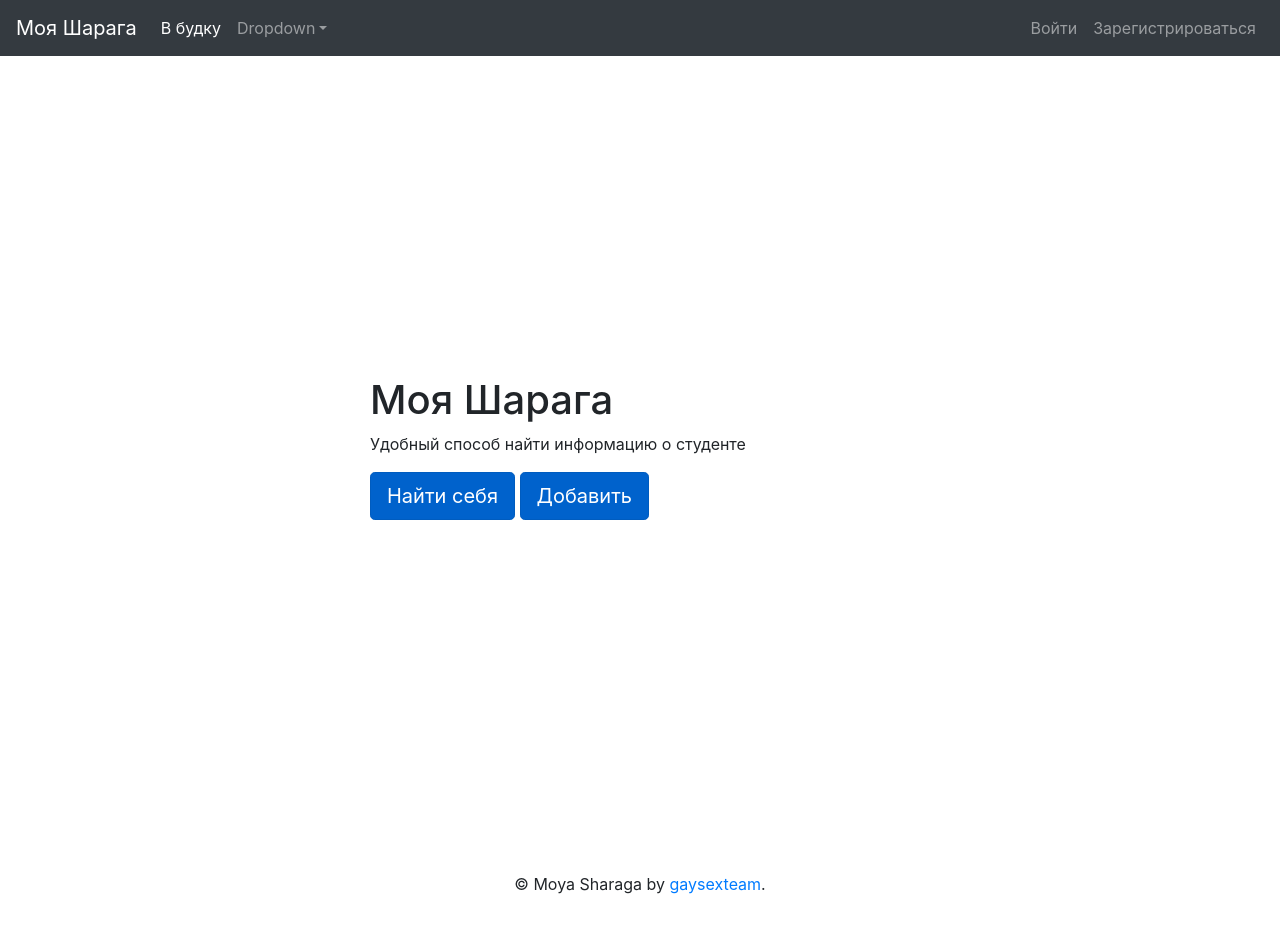
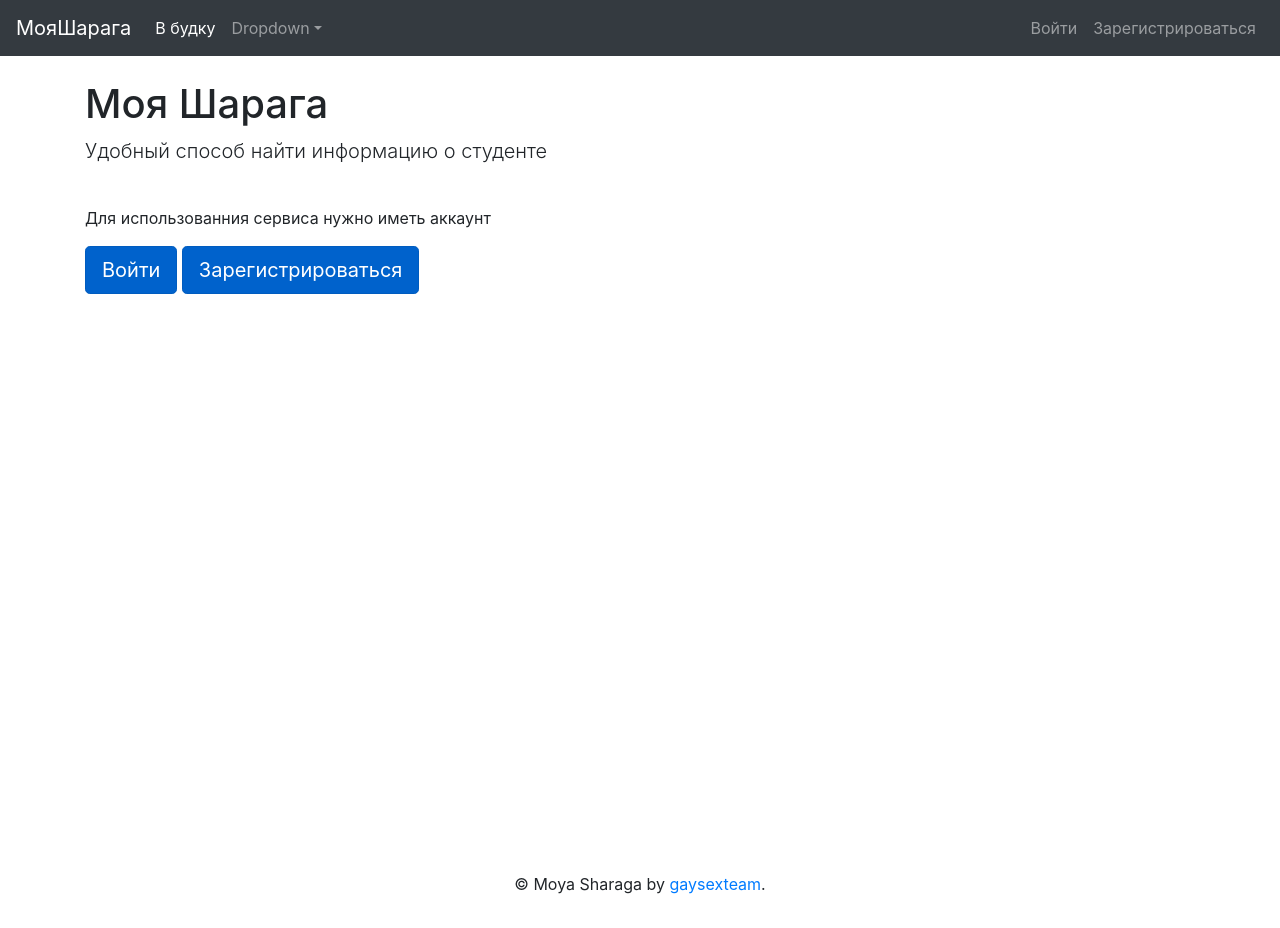
Before and after one commit to koolkittykat69/MoySharaga, a Django app: page / in a window 1280 px wide. Run offline with Django 3.2, Linux system fonts and the light colour scheme; parts of the project's set-up code (start-up, migrations or seed data) failed here and were passed over; some libraries are stand-ins or nearby versions.

Commit message:
main page v0.4.2

```diff
--- a/MoyaSharaga/MoyaSharaga/templates/panel/base.html
+++ b/MoyaSharaga/MoyaSharaga/templates/panel/base.html
@@ -12,7 +12,7 @@
   <nav class="navbar navbar-expand-lg navbar-dark bg-dark">
 
     <div class="mx-auto order-0">
-        <a class="navbar-brand mx_auto" href="#">Моя Шарага</a>
+        <a class="navbar-brand mx_auto" href="{% url 'home' %}">МояШарага</a>
     </div>
 
     <button class="navbar-toggler" type="button" data-toggle="collapse" data-target="#navbarSupportedContent" aria-controls="navbarSupportedContent" aria-expanded="false" aria-label="Toggle navigation">
@@ -34,6 +34,7 @@
             </div>
         </li>
       </ul>
+
 
       <ul class="navbar-nav ml-auto">
         </li>
@@ -66,16 +67,25 @@
 {% endif %}
 
 <div class="container h-100">
-  <div class="row h-100 justify-content-center align-items-center">
-    <div class="col-10 col-md-8 col-lg-6">
+  <div class="row h-100 justify-content-center">
+    <div class="col-10 col-md-10 col-lg-12">
       {% block content %}
-      <form>
-        <h1>Моя Шарага</h1>
-        <p class="description">Удобный способ найти информацию о студенте</p>
-        <div class="form-group">
-            <a href="{% url 'panel:index' %}" class="btn btn-primary btn-lg active" role="button" aria-pressed="true">Найти себя</a>
-            <a href="{% url 'admin:index' %}" class="btn btn-primary btn-lg active" role="button" aria-pressed="true">Добавить</a>
-
+      {% if user.is_authenticated %}
+      <br>
+      <h1>МояШарага</h1>
+      <p class="description">Удобный способ найти информацию о студенте</p>
+      <div class="form-group">
+          <a href="{% url 'panel:index' %}" class="btn btn-primary btn-lg active" role="button" aria-pressed="true">Найти себя</a>
+          <a href="{% url 'admin:index' %}" class="btn btn-primary btn-lg active" role="button" aria-pressed="true">Добавить</a>
+      {% else %}
+      <br>
+      <h1>Моя Шарага</h1>
+      <p class="lead">Удобный способ найти информацию о студенте</p>
+      <br>
+      <p>Для использованния сервиса нужно иметь аккаунт</p>
+      <a href="{% url 'users:login' %}" class="btn btn-primary btn-lg active" role="button" aria-pressed="true">Войти</a>
+      <a href="{% url 'users:register' %}" class="btn btn-primary btn-lg active" role="button" aria-pressed="true">Зарегистрироваться</a>
+      {% endif %}
       {% endblock %}
     </div>
   </div>
--- a/MoyaSharaga/MoyaSharaga/templates/panel/results.html
+++ b/MoyaSharaga/MoyaSharaga/templates/panel/results.html
@@ -1,12 +1,14 @@
 {% extends 'base.html' %}
 
 {% block content %}
-<h1>Результаты поиска</h1>
+<br>
+<h1 class="display-4 inline">Результаты поиска</h1>
+<br>
 {% if students_search %}
 
     {% for c in students_search %}
         <p>
-          <a href="student_id={{c.id}} ">{{c.student_name}} {{c.student_surname}} {{c.student_patronymic}}</a>
+          <a href="student_id={{c.id}} " class=" btn btn-light" role="button">{{c.student_name}} {{c.student_surname}} {{c.student_patronymic}}</a>
         </p>
 
         {% endfor %}
--- a/MoyaSharaga/MoyaSharaga/templates/panel/time_new.html
+++ b/MoyaSharaga/MoyaSharaga/templates/panel/time_new.html
@@ -5,7 +5,7 @@
     <h1>Расписание</h1>
     <form method="POST" class="post-form">{% csrf_token %}
     {{ form.as_p }}
-    <button type="submit" class="save btn btn-default">Сохранить</button>
+    <button type="submit" class="save btn btn-primary btn-lg">Сохранить</button>
     </form>
 
 {% endblock content %}
--- a/MoyaSharaga/MoyaSharaga/templates/users/login.html
+++ b/MoyaSharaga/MoyaSharaga/templates/users/login.html
@@ -1,7 +1,7 @@
 {% extends 'base.html' %}
 {% load crispy_forms_tags %}
 {% block content %}
-    <div>
+    <div class="col-10 col-md-10 col-lg-6">
         <form method="POST">
             {% csrf_token %}
             <fieldset class="form-group">
@@ -14,7 +14,7 @@
         </form>
         <div class="border-top pt-3">
             <small class="text-muted">
-                Нужен Аккаунт?<a class="ml-2" href="{% url 'users:register' %}">Зарегестрироваться</a>
+                Нет Аккаунта?<a class="ml-2" href="{% url 'users:register' %}">Зарегестрироваться</a>
             </small>
         </div>
       </div>
```
Also changed, not shown: MoyaSharaga/db.sqlite3, README.md.
